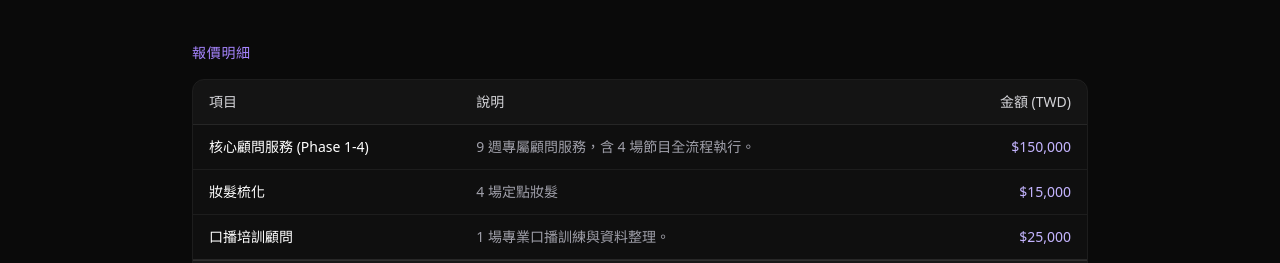
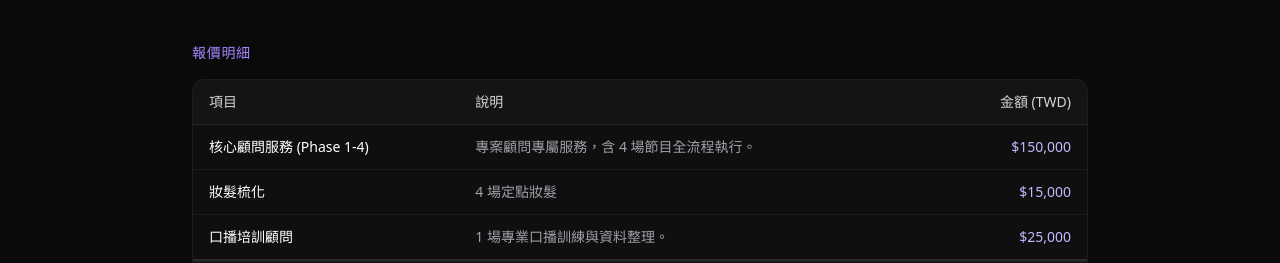
Before and after one commit to Asianboyneo/iXensor, a Next.js app in the folder porposal/: page / in a window 1280 px wide. Shown: the part 3320-3583 px from the top of the page. Built offline with nearby package versions, Linux system fonts and the light colour scheme.

Commit message:
專案顧問

```diff
--- a/porposal/src/app/page.tsx
+++ b/porposal/src/app/page.tsx
@@ -230,7 +230,7 @@ export default function Home() {
                 <tbody className="divide-y divide-white/[0.06]">
                   <tr className="bg-white/[0.02]">
                     <td className="px-4 py-3 text-white">核心顧問服務 (Phase 1-4)</td>
-                    <td className="px-4 py-3 text-zinc-400">9 週專屬顧問服務，含 4 場節目全流程執行。</td>
+                    <td className="px-4 py-3 text-zinc-400">專案顧問專屬服務，含 4 場節目全流程執行。</td>
                     <td className="px-4 py-3 text-violet-300 text-right">$150,000</td>
                   </tr>
                   <tr className="bg-white/[0.02]">
```
